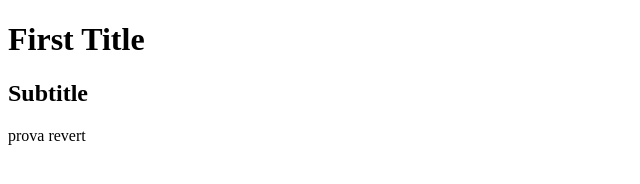
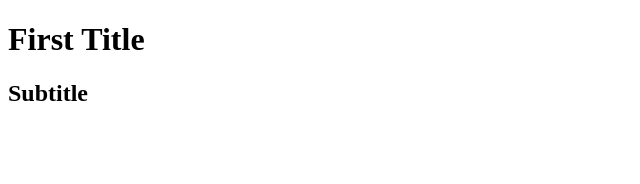
Before and after one commit to SydVic/Giorno2-Git, a plain HTML site: page index.html in a window 1280 px wide. Shown: the full height of the page, 0-640 px from the left. Drawn offline with Linux system fonts and the light colour scheme.

Commit message:
Revert "ProvaRevert"
This reverts commit efd43277e25d3c63b30edb9a48122b8315eb9b46.

```diff
--- a/index.html
+++ b/index.html
@@ -16,8 +16,6 @@
 
         <h2>Subtitle</h2>
 
-        <div>prova revert</div>
-
     </body>
 
 </html>
```
